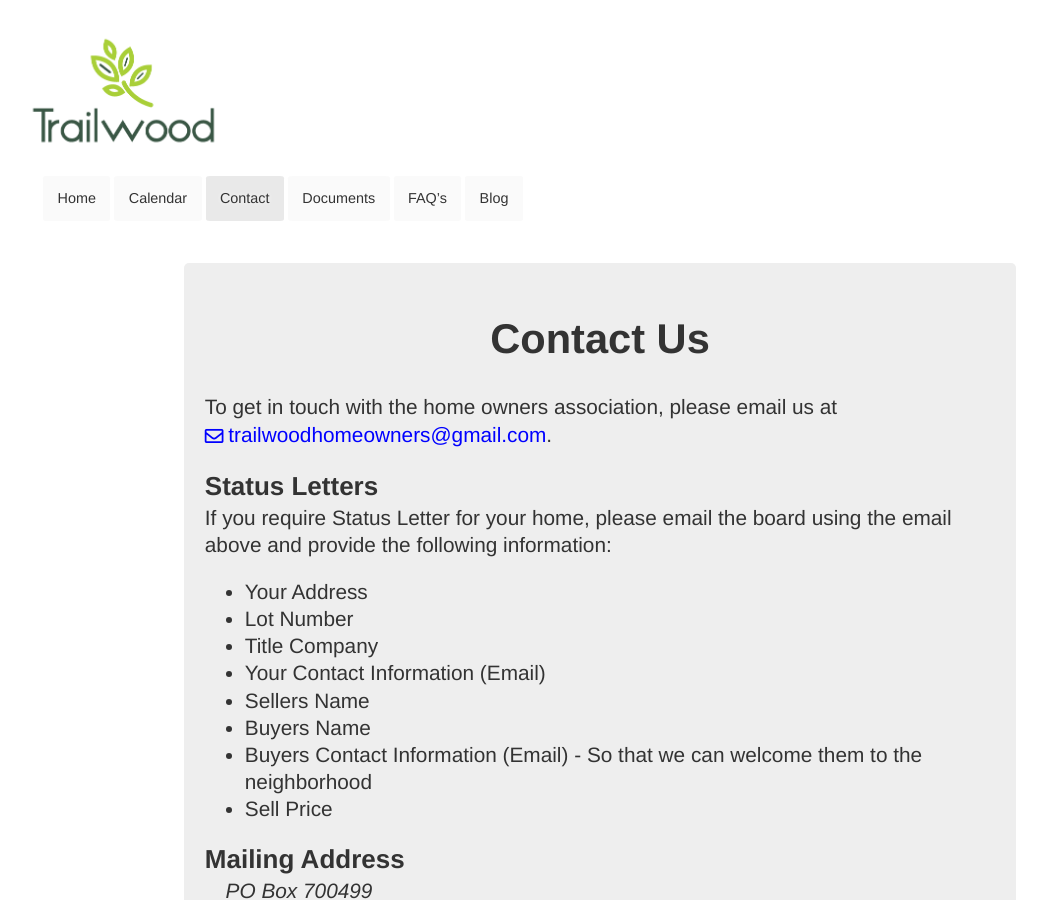
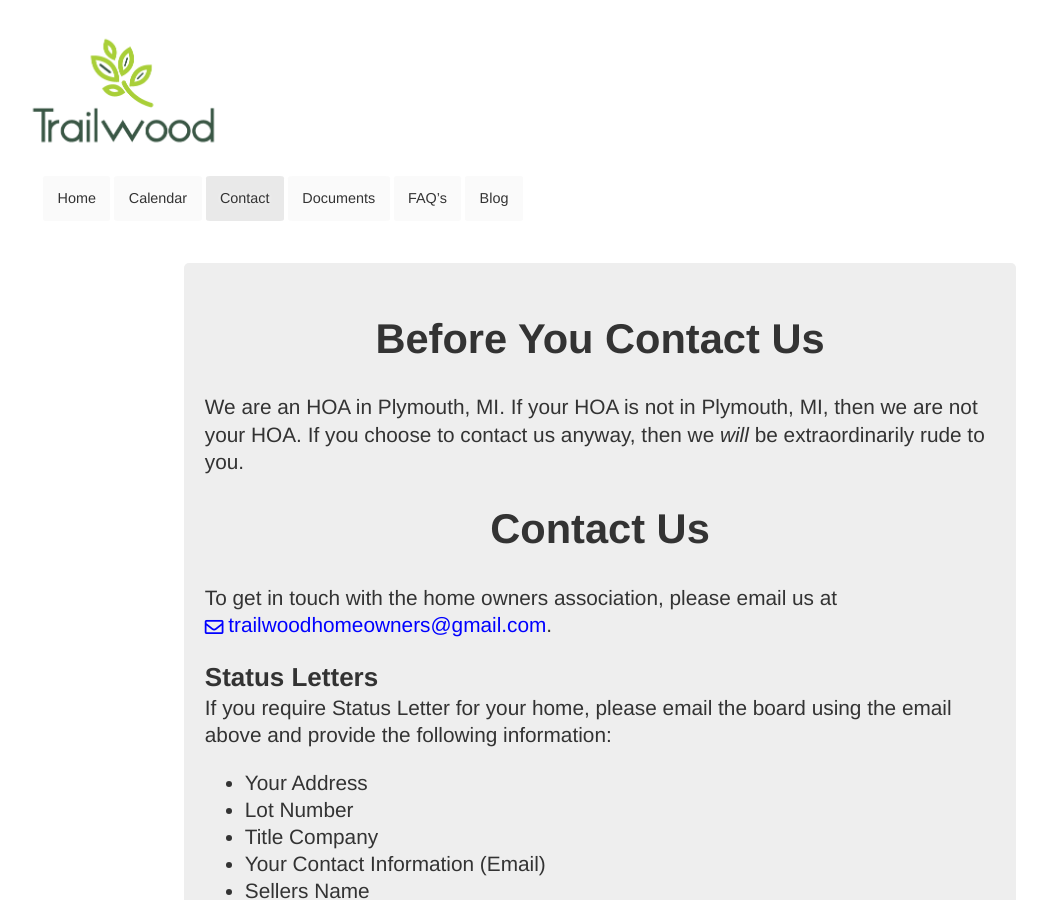
Before and after one commit to trailwoodhomeowners/trailwoodhomeowners.github.io, a Jekyll site: the page built from contact.md, in a window 1280 px wide and 900 px high. Shown: the whole window, without its empty margins (40-1087 px from the left). Built offline with Jekyll 4.4.1, drawn with Linux system fonts in a browser that asks for light colours.

Commit message:
Update contact.md

```diff
--- a/contact.md
+++ b/contact.md
@@ -2,6 +2,9 @@
 title: Contact
 tabID: nav_03
 ---
+# Before You Contact Us
+
+We are an HOA in Plymouth, MI. If your HOA is not in Plymouth, MI, then we are not your HOA. If you choose to contact us anyway, then we _will_ be extraordinarily rude to you.
 
 # Contact Us
 
```
